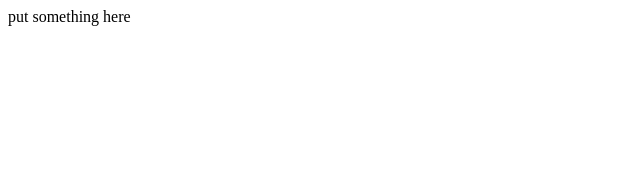
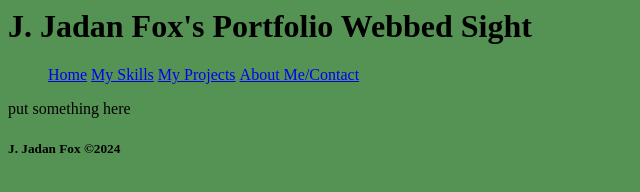
Before and after one commit to jadnf/My-portfolio-website, a plain HTML site: page template.html in a window 1280 px wide. Shown: the whole page, without its empty margins (0-640 px from the left). Drawn offline with Linux system fonts and the light colour scheme.

Commit message:
Initial stuff

```diff
--- /dev/null
+++ b/css/main.css
@@ -0,0 +1,6 @@
+body {
+    background-color: rgb(85, 147, 85);
+}
+#nav-list li{
+    display: inline;
+}
--- a/index.html
+++ /dev/null
@@ -1,7 +0,0 @@
-<head>
-    <link src="main.css" rel="stylesheet">
-    <script link="main.js"></script>
-</head>
-<header></header>
-<main>put something here</main>
-<footer></footer>
--- a/template.html
+++ b/template.html
@@ -1,7 +1,19 @@
 <head>
-    <link src="main.css" rel="stylesheet">
-    <script link="main.js"></script>
+    <link rel='stylesheet' type='text/css' href='css/main.css'>
+    <script link="js/main.js"></script>
 </head>
-<header></header>
+<body>
+<header>
+    <h1>J. Jadan Fox's Portfolio Webbed Sight</h1>
+    <ul id="nav-list">
+        <li><a href="index.html">Home</a></li>
+        <li><a href="my-skills.html">My Skills</a></li>
+        <li><a href="my-projects.html">My Projects</a></li>
+        <li><a href="about">About Me/Contact</a></li>
+    </ul>
+</header>
 <main>put something here</main>
-<footer></footer>
+<footer>
+    <h5>J. Jadan Fox &copy;2024</h5>
+</footer>
+</body>
```
Also changed, not shown: images/Him.jpg (added), images/funny.gif (added), images/me.jpg (added), js/main.js (added), main.js (deleted), my-projects.html (added), my-skills.html (added), 3 other files.
